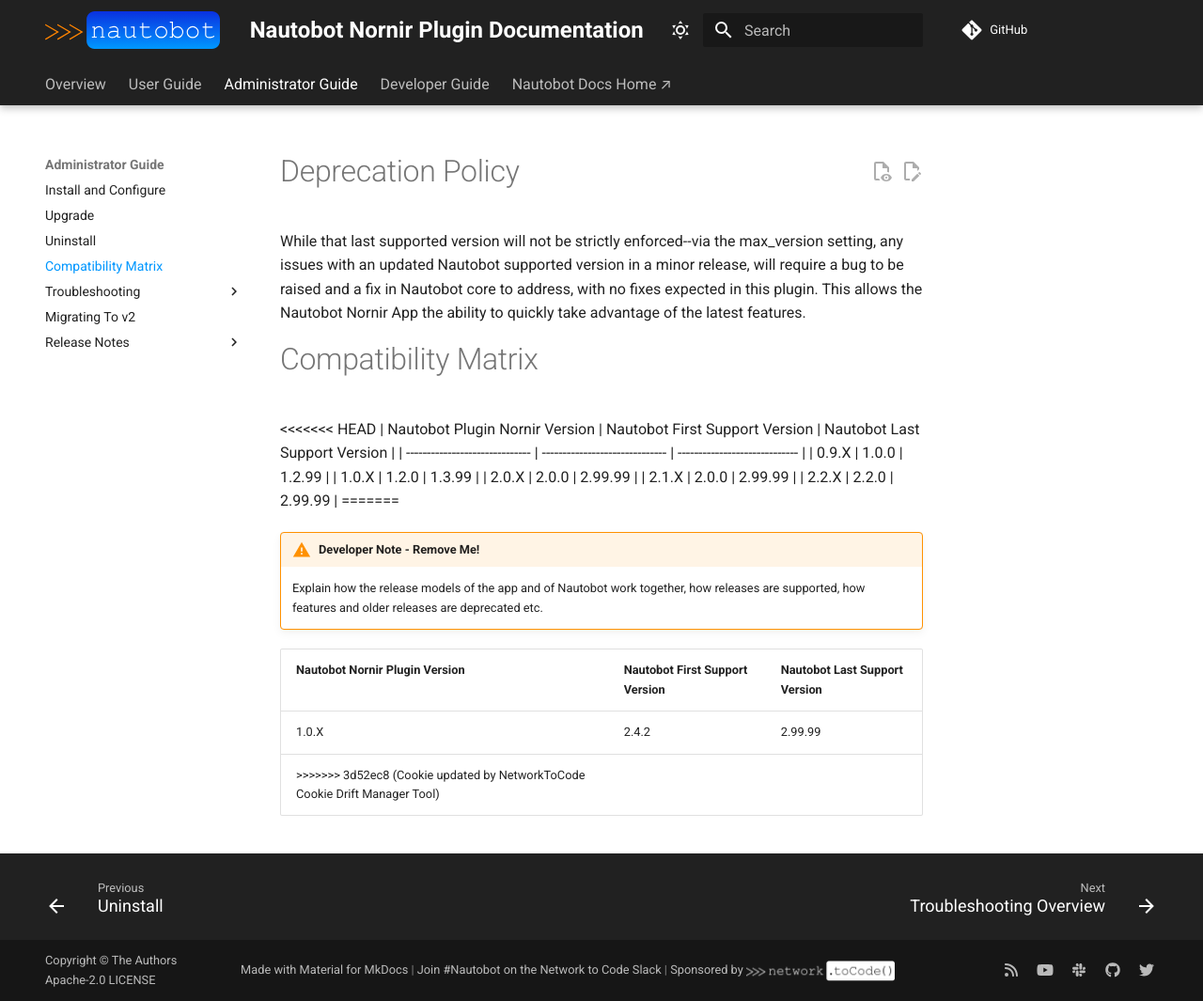
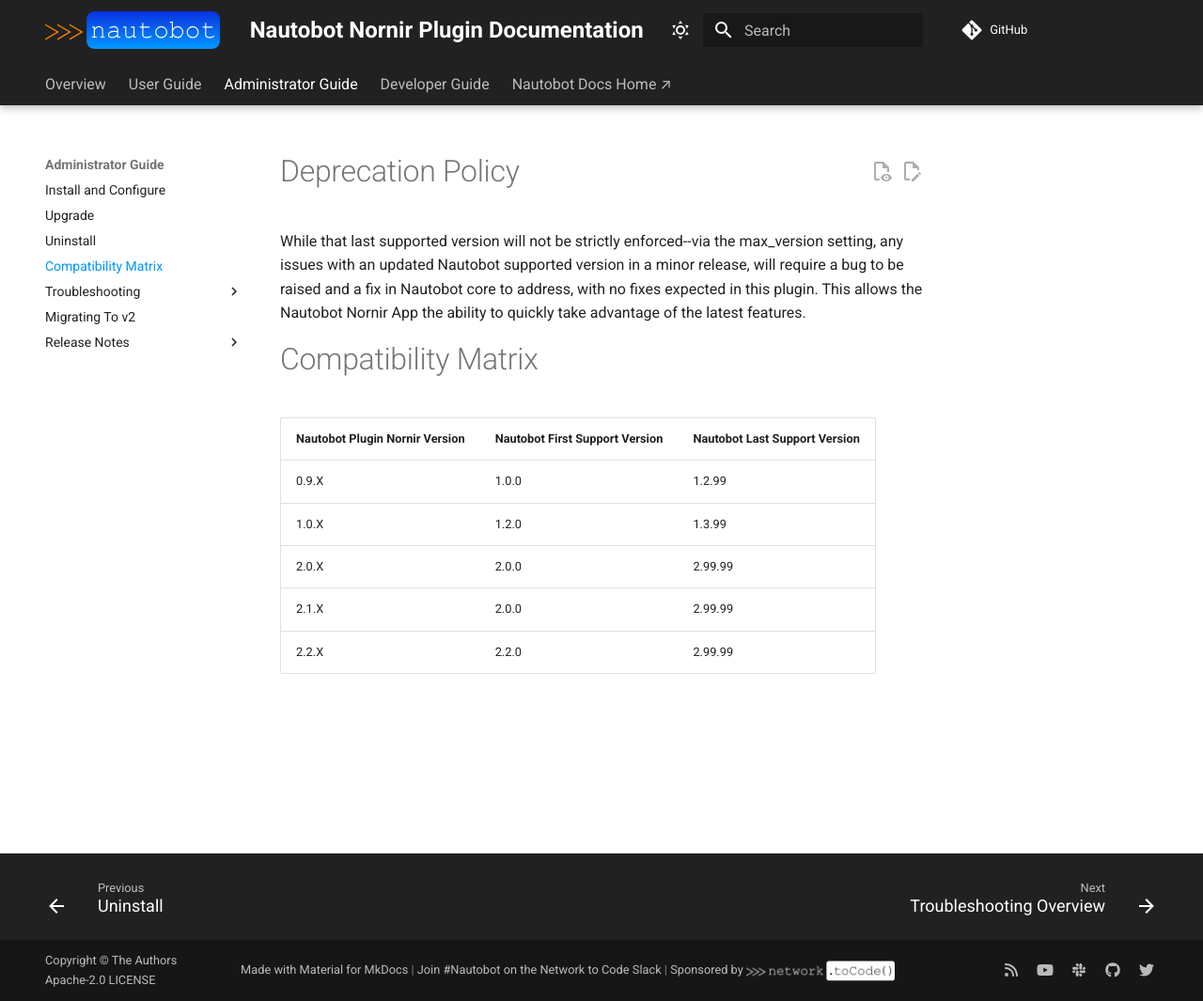
Before and after one commit to nautobot/nautobot-app-nornir, an MkDocs documentation site: the page built from docs/admin/compatibility_matrix.md, in a window 1280 px wide and 1065 px high. Shown: the whole window at 94% size. Built offline with MkDocs 1.6.1 and Material for MkDocs 9.7.7, drawn with Linux system fonts in a browser that asks for light colours; comment, search, counter and statistics services are not loaded.

Commit message:
Fix merge conflicts

```diff
--- a/docs/admin/compatibility_matrix.md
+++ b/docs/admin/compatibility_matrix.md
@@ -4,7 +4,6 @@
 
 # Compatibility Matrix
 
-<<<<<<< HEAD
 | Nautobot Plugin Nornir Version | Nautobot First Support Version | Nautobot Last Support Version |
 | ------------------------------ | ------------------------------ | ----------------------------- |
 | 0.9.X                          | 1.0.0                          | 1.2.99                        |
@@ -12,11 +11,3 @@
 | 2.0.X                          | 2.0.0                          | 2.99.99                       |
 | 2.1.X                          | 2.0.0                          | 2.99.99                       |
 | 2.2.X                          | 2.2.0                          | 2.99.99                       |
-=======
-!!! warning "Developer Note - Remove Me!"
-    Explain how the release models of the app and of Nautobot work together, how releases are supported, how features and older releases are deprecated etc.
-
-| Nautobot Nornir Plugin Version | Nautobot First Support Version | Nautobot Last Support Version |
-| ------------- | -------------------- | ------------- |
-| 1.0.X         | 2.4.2                | 2.99.99        |
->>>>>>> 3d52ec8 (Cookie updated by NetworkToCode Cookie Drift Manager Tool)
```
Also changed, not shown: pyproject.toml (+2 -10 lines), .cookiecutter.json, 1 other file.
